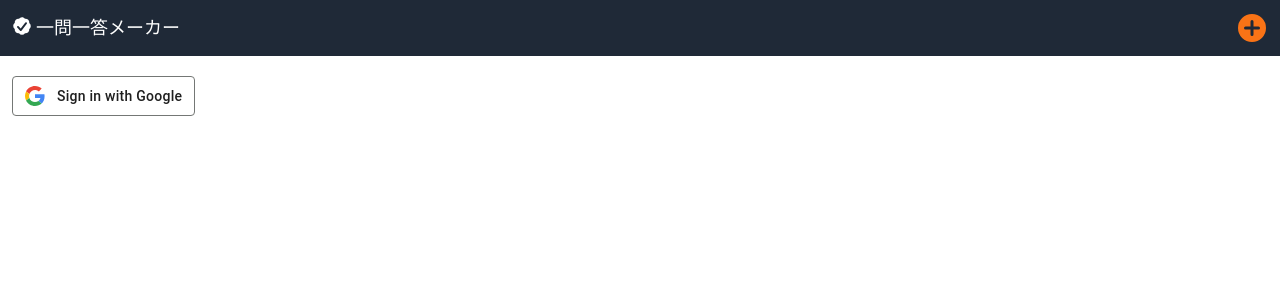
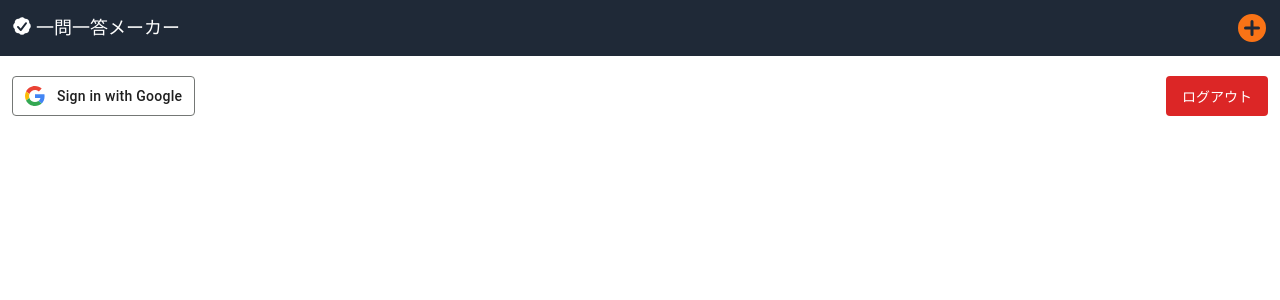
Before and after one commit to thasegawadesign/question-and-answer-frontend, a Next.js app: page /auth/login in a window 1280 px wide. Shown: the top 300 px of the page. Built offline with nearby package versions, Linux system fonts and the light colour scheme; no server answers; what tailwindcss-radix would draw is missing.

Commit message:
feat: login status

```diff
--- a/src/app/auth/login/page.tsx
+++ b/src/app/auth/login/page.tsx
@@ -1,14 +1,25 @@
 import Header from "@/app/components/header";
 import LoginButton from "@/app/components/loginButton";
+import LogoutButton from "@/app/components/logoutButton";
 import "@/app/globals.css";
+import { options } from "@/app/options";
 import clsx from "clsx";
+import { getServerSession } from "next-auth";
 
 export default async function Login() {
+  const session = await getServerSession(options);
+
   return (
     <>
       <Header />
       <main className={clsx("px-3")}>
-        <LoginButton />
+        <h1 className={clsx("mb-2 text-green-600")}>
+          {session?.user?.name ? `ログイン中 ${session.user.name} さん` : ""}
+        </h1>
+        <div className={clsx("flex justify-between")}>
+          <LoginButton />
+          <LogoutButton />
+        </div>
       </main>
     </>
   );
```
